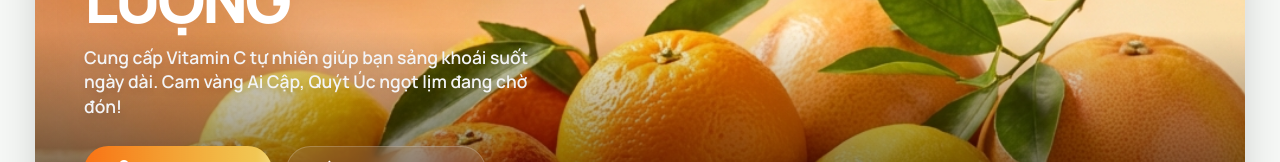
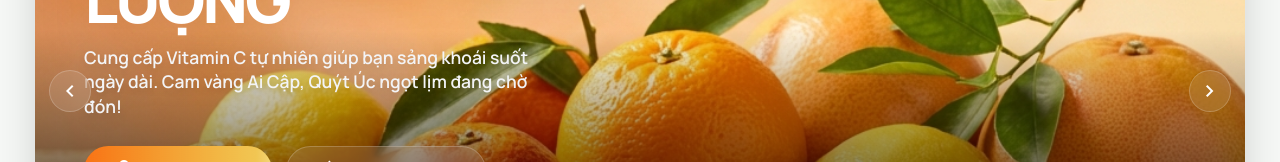
Before and after one commit to phongggnguyen/web-trai-cay2, a Next.js app: page / in a window 1280 px wide. Shown: the part 290-452 px from the top of the page. Built offline with nearby package versions, Linux system fonts and the light colour scheme; no server answers; the database is empty.

Commit message:
update hero section mui ten

```diff
--- a/components/Hero/HeroCarousel.tsx
+++ b/components/Hero/HeroCarousel.tsx
@@ -53,15 +53,13 @@ const HeroCarousel = () => {
                         ))}
                     </Swiper>
 
-                    {/* Custom Navigation Arrows */}
-                    <div className="absolute bottom-8 right-8 z-20 hidden md:flex items-center gap-3">
-                        <button className="hero-prev flex h-12 w-12 items-center justify-center rounded-full glass hover:bg-white/20 text-white transition-all active:scale-95 disabled:opacity-50">
-                            <span className="material-symbols-outlined text-2xl">arrow_back</span>
-                        </button>
-                        <button className="hero-next flex h-12 w-12 items-center justify-center rounded-full glass hover:bg-white/20 text-white transition-all active:scale-95 disabled:opacity-50">
-                            <span className="material-symbols-outlined text-2xl">arrow_forward</span>
-                        </button>
-                    </div>
+                    {/* Custom Navigation Arrows (Centered Option A) */}
+                    <button className="hero-prev absolute left-4 top-1/2 z-20 flex -translate-y-1/2 h-12 w-12 items-center justify-center rounded-full glass hover:bg-white/30 text-white transition-all active:scale-95 disabled:opacity-30 disabled:cursor-not-allowed group">
+                        <span className="material-symbols-outlined text-3xl transition-transform group-hover:-translate-x-1">chevron_left</span>
+                    </button>
+                    <button className="hero-next absolute right-4 top-1/2 z-20 flex -translate-y-1/2 h-12 w-12 items-center justify-center rounded-full glass hover:bg-white/30 text-white transition-all active:scale-95 disabled:opacity-30 disabled:cursor-not-allowed group">
+                        <span className="material-symbols-outlined text-3xl transition-transform group-hover:translate-x-1">chevron_right</span>
+                    </button>
 
                     {/* Custom Pagination Container */}
                     <div className="hero-pagination absolute bottom-8 left-1/2 md:left-12 transform -translate-x-1/2 md:translate-x-0 z-20 flex gap-2 justify-center md:justify-start"></div>
```
Also changed, not shown: 1 other file (tests, documents, lock files or other folders).
